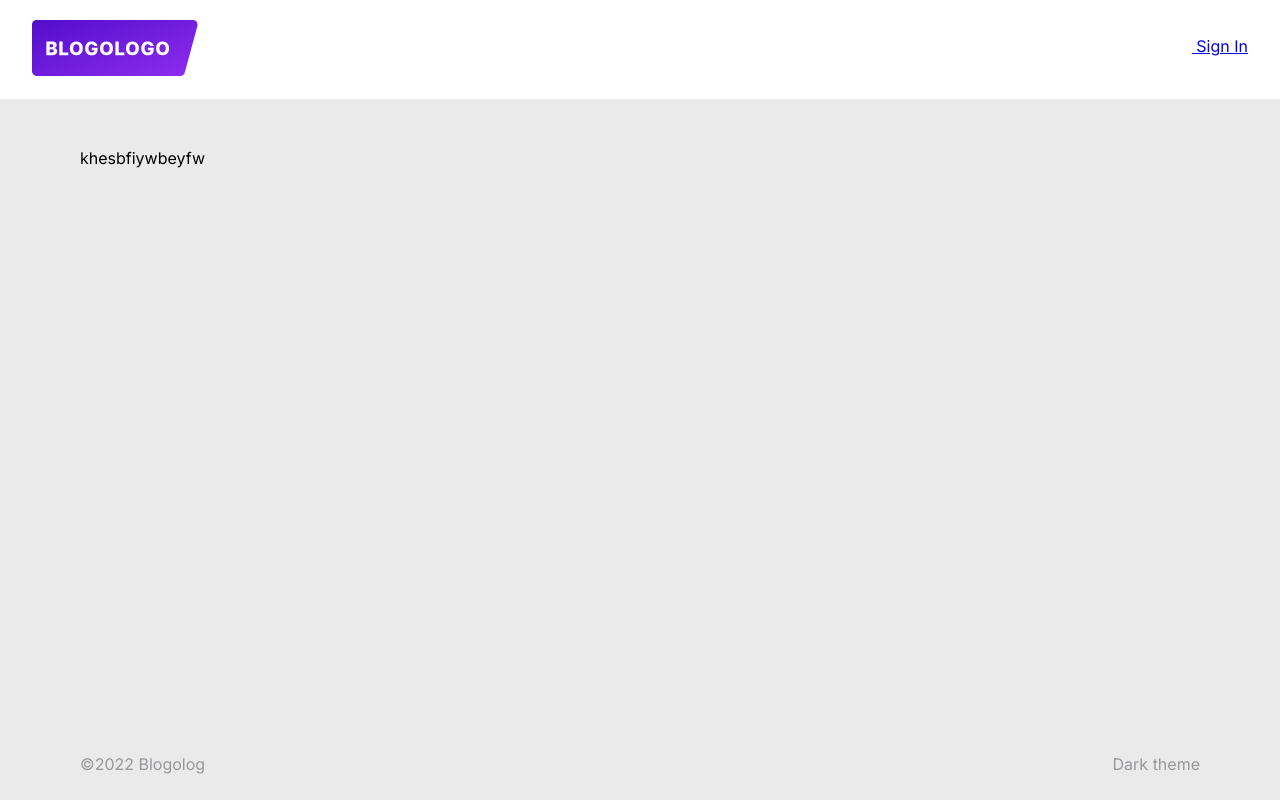
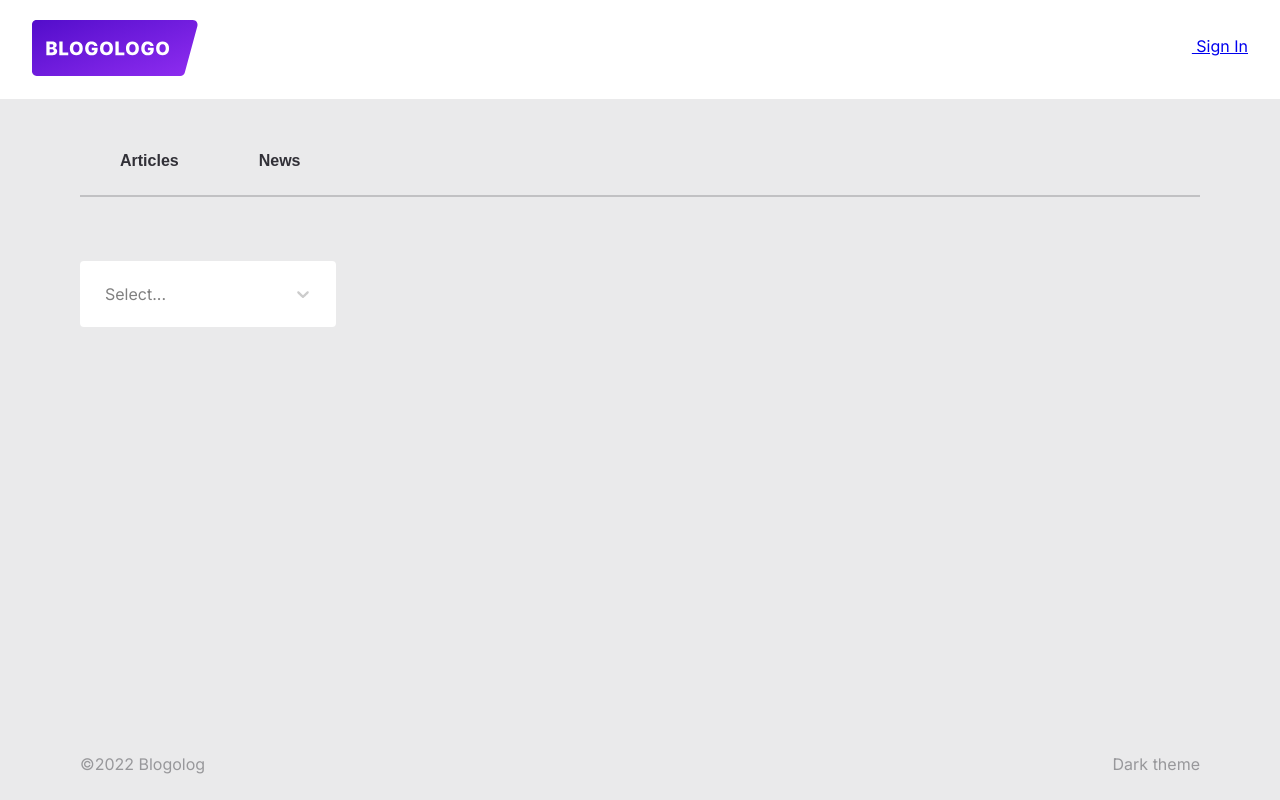
Before and after one commit to AndreiBats/Blogologo, a React (Create React App) app: page / in a window 1280 px wide. Built offline with nearby package versions, Linux system fonts and the light colour scheme; some icons are missing.

Commit message:
feat: add select

```diff
--- /dev/null
+++ b/src/components/CustomSelect/CustomSelect.tsx
@@ -0,0 +1,12 @@
+import React from "react";
+import Select from "react-select";
+import { CustomStyles } from "./styled";
+
+export const CustomSelect = () => {
+  const options = [
+    { value: "", label: "Title (A-Z)" },
+    { value: "", label: "Title (Z-A)" },
+  ];
+
+  return <Select options={options} styles={CustomStyles} />;
+};
--- /dev/null
+++ b/src/components/CustomSelect/styled.ts
@@ -0,0 +1,16 @@
+import { Color } from "../../ui";
+
+export const CustomStyles = {
+  control: () => ({
+    width: "256px",
+    display: "flex",
+    background: Color.White,
+    borderRadius: "4px",
+    marginBottom: "64px",
+    padding: "15px",
+  }),
+
+  indicatorSeparator: () => ({
+    width: 0,
+  }),
+};
--- a/src/components/Home/Home.tsx
+++ b/src/components/Home/Home.tsx
@@ -1,6 +1,16 @@
 import React from "react";
-import { StyledHome } from "./styles";
+import { CustomSelect } from "../CustomSelect/CustomSelect";
+
+import { StyledHome, ArticlesNews, ButtonArticles, ButtonNews } from "./styles";
 
 export const Home = () => {
-  return <StyledHome>khesbfiywbeyfw</StyledHome>;
+  return (
+    <StyledHome>
+      <ArticlesNews>
+        <ButtonArticles>Articles</ButtonArticles>
+        <ButtonNews>News</ButtonNews>
+      </ArticlesNews>
+      <CustomSelect />
+    </StyledHome>
+  );
 };
--- a/src/components/Home/styles.ts
+++ b/src/components/Home/styles.ts
@@ -1,5 +1,43 @@
 import styled from "styled-components";
+import { Color } from "../../ui";
 
 const StyledHome = styled.div``;
 
-export { StyledHome };
+const ArticlesNews = styled.div`
+  border-bottom: 2px solid ${Color.Light};
+  margin-bottom: 64px;
+`;
+
+const ButtonArticles = styled.button`
+  font-weight: 600;
+  font-size: 16px;
+  line-height: 24px;
+  color: ${Color.Secondary};
+  border: none;
+  background-color: transparent;
+  padding: 0 40px 24px 40px;
+  margin-bottom: -2px;
+
+  &:active,
+  :focus {
+    border-bottom: 2px solid ${Color.Secondary};
+  }
+`;
+
+const ButtonNews = styled.button`
+  font-weight: 600;
+  font-size: 16px;
+  line-height: 24px;
+  color: ${Color.Secondary};
+  border: none;
+  background-color: transparent;
+  padding: 0 40px 24px 40px;
+  margin-bottom: -2px;
+
+  &:active,
+  :focus {
+    border-bottom: 2px solid ${Color.Secondary};
+  }
+`;
+
+export { StyledHome, ArticlesNews, ButtonArticles, ButtonNews };
```
